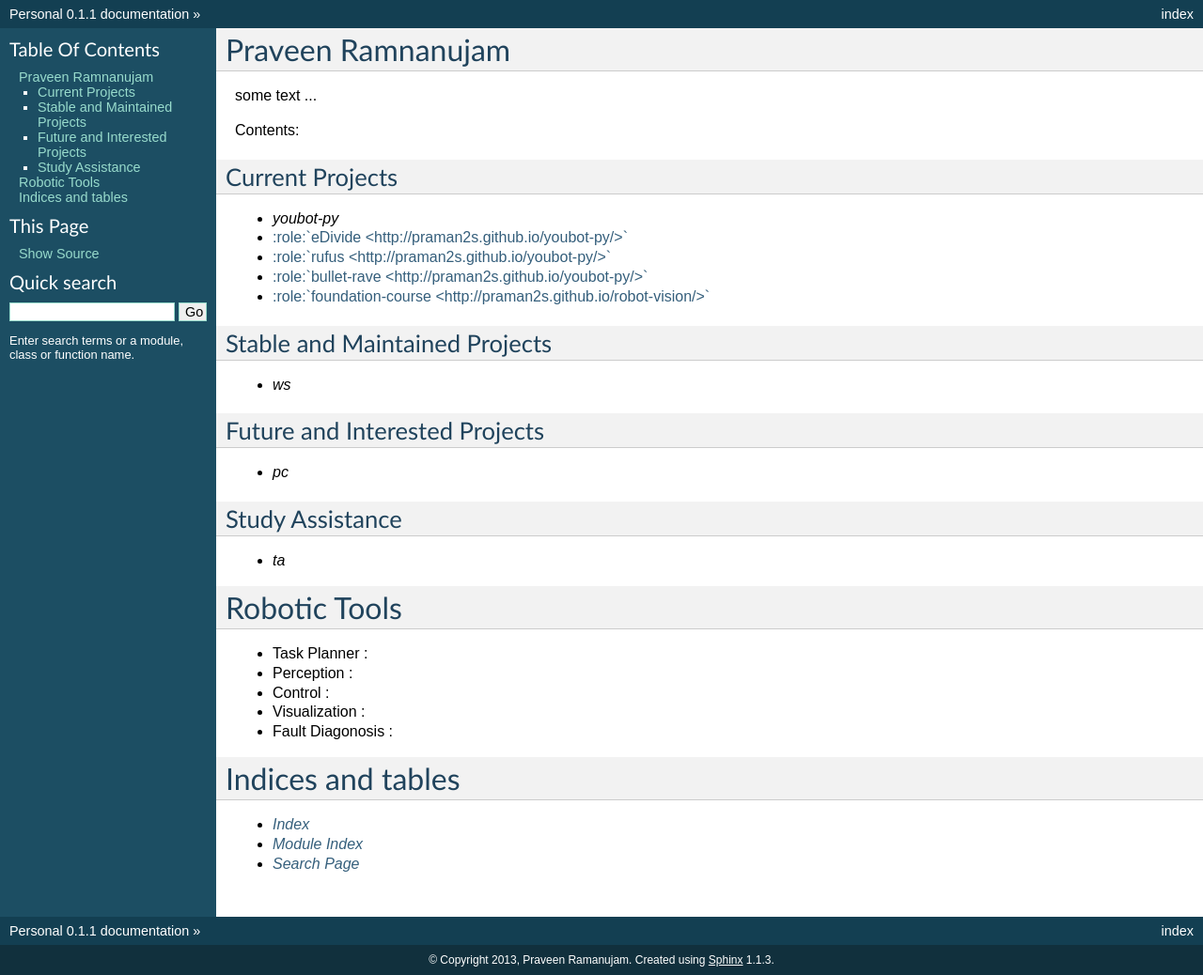
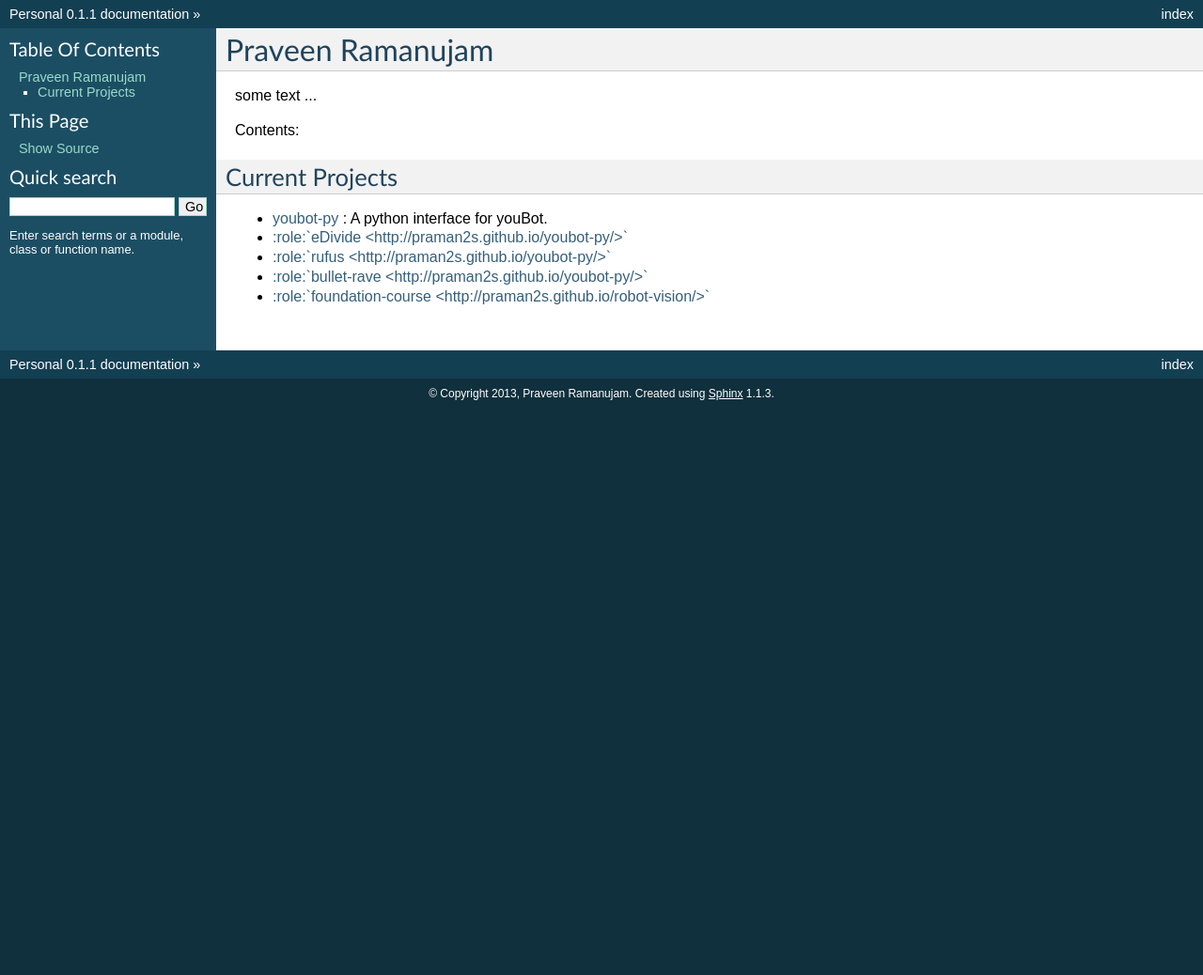
Before and after one commit to ashokvms/praman2s.github.io, a plain HTML site: page index.html in a window 1280 px wide. Shown: the whole page at 94% size. After the commit the page ends 800 px from the top, so only its background shows below. Drawn offline with Linux system fonts and the light colour scheme.

Commit message:
Added youbot-py reference

```diff
--- a/index.html
+++ b/index.html
@@ -8,7 +8,7 @@
   <head>
     <meta http-equiv="Content-Type" content="text/html; charset=utf-8" />
 
-    <title>Praveen Ramnanujam &mdash; Personal 0.1.1 documentation</title>
+    <title>Praveen Ramanujam &mdash; Personal 0.1.1 documentation</title>
 
     <link rel="stylesheet" href="_static/default.css" type="text/css" />
     <link rel="stylesheet" href="_static/pygments.css" type="text/css" />
@@ -43,8 +43,8 @@
         <div class="bodywrapper">
           <div class="body">
 
-  <div class="section" id="praveen-ramnanujam">
-<h1>Praveen Ramnanujam<a class="headerlink" href="#praveen-ramnanujam" title="Permalink to this headline">¶</a></h1>
+  <div class="section" id="praveen-ramanujam">
+<h1>Praveen Ramanujam<a class="headerlink" href="#praveen-ramanujam" title="Permalink to this headline">¶</a></h1>
 <p>some text ...</p>
 <p>Contents:</p>
 <div class="toctree-wrapper compound">
@@ -54,49 +54,13 @@
 <div class="section" id="current-projects">
 <h2>Current Projects<a class="headerlink" href="#current-projects" title="Permalink to this headline">¶</a></h2>
 <ul class="simple">
-<li><em class="xref std std-ref">youbot-py</em></li>
+<li><a class="reference external" href="http://praman2s.github.io/youbot-py/">youbot-py</a> : A python interface for youBot.</li>
 <li><a href="#id1"><span class="problematic" id="id2">:role:`eDivide &lt;http://praman2s.github.io/youbot-py/&gt;`</span></a></li>
 <li><a href="#id3"><span class="problematic" id="id4">:role:`rufus &lt;http://praman2s.github.io/youbot-py/&gt;`</span></a></li>
 <li><a href="#id5"><span class="problematic" id="id6">:role:`bullet-rave &lt;http://praman2s.github.io/youbot-py/&gt;`</span></a></li>
 <li><a href="#id7"><span class="problematic" id="id8">:role:`foundation-course &lt;http://praman2s.github.io/robot-vision/&gt;`</span></a></li>
 </ul>
 </div>
-<div class="section" id="stable-and-maintained-projects">
-<h2>Stable and Maintained Projects<a class="headerlink" href="#stable-and-maintained-projects" title="Permalink to this headline">¶</a></h2>
-<ul class="simple">
-<li><em class="xref std std-ref">ws</em></li>
-</ul>
-</div>
-<div class="section" id="future-and-interested-projects">
-<h2>Future and Interested Projects<a class="headerlink" href="#future-and-interested-projects" title="Permalink to this headline">¶</a></h2>
-<ul class="simple">
-<li><em class="xref std std-ref">pc</em></li>
-</ul>
-</div>
-<div class="section" id="study-assistance">
-<h2>Study Assistance<a class="headerlink" href="#study-assistance" title="Permalink to this headline">¶</a></h2>
-<ul class="simple">
-<li><em class="xref std std-ref">ta</em></li>
-</ul>
-</div>
-</div>
-<div class="section" id="robotic-tools">
-<h1>Robotic Tools<a class="headerlink" href="#robotic-tools" title="Permalink to this headline">¶</a></h1>
-<ul class="simple">
-<li>Task Planner :</li>
-<li>Perception :</li>
-<li>Control :</li>
-<li>Visualization :</li>
-<li>Fault Diagonosis :</li>
-</ul>
-</div>
-<div class="section" id="indices-and-tables">
-<h1>Indices and tables<a class="headerlink" href="#indices-and-tables" title="Permalink to this headline">¶</a></h1>
-<ul class="simple">
-<li><a class="reference internal" href="genindex.html"><em>Index</em></a></li>
-<li><a class="reference internal" href="py-modindex.html"><em>Module Index</em></a></li>
-<li><a class="reference internal" href="search.html"><em>Search Page</em></a></li>
-</ul>
 </div>
 
 
@@ -107,15 +71,10 @@
         <div class="sphinxsidebarwrapper">
   <h3><a href="#">Table Of Contents</a></h3>
   <ul>
-<li><a class="reference internal" href="#">Praveen Ramnanujam</a><ul>
+<li><a class="reference internal" href="#">Praveen Ramanujam</a><ul>
 <li><a class="reference internal" href="#current-projects">Current Projects</a></li>
-<li><a class="reference internal" href="#stable-and-maintained-projects">Stable and Maintained Projects</a></li>
-<li><a class="reference internal" href="#future-and-interested-projects">Future and Interested Projects</a></li>
-<li><a class="reference internal" href="#study-assistance">Study Assistance</a></li>
 </ul>
 </li>
-<li><a class="reference internal" href="#robotic-tools">Robotic Tools</a></li>
-<li><a class="reference internal" href="#indices-and-tables">Indices and tables</a></li>
 </ul>
 
   <h3>This Page</h3>
--- a/searchindex.js
+++ b/searchindex.js
@@ -1 +1 @@
-Search.setIndex({objects:{},terms:{control:[0,1],concept:1,text:[0,1],modul:[0,1],some:[0,1],indic:[0,1],tabl:[0,1],rave:0,stabl:0,index:[0,1],cours:[0,1],welcom:[],titl:[],praman2:0,content:[0,1],percept:[0,1],program:1,role:0,futur:0,interest:0,document:[],edivid:0,http:0,planner:[0,1],foundat:[0,1],tool:[0,1],assist:[0,1],visual:[0,1],task:[0,1],rufu:0,ramnanujam:0,search:[0,1],github:0,bullet:0,workshop:1,current:0,robot:[0,1],youbot:0,project:0,person:[],maintain:0,fault:[0,1],studi:[0,1],diagonosi:[0,1],page:[0,1],vision:[0,1],praveen:0},objtypes:{},titles:["Praveen Ramnanujam","Robotic Vision"],objnames:{},filenames:["index","index_bp"]})
+Search.setIndex({objects:{},terms:{control:[],concept:[],text:0,modul:[],some:0,indic:[],tabl:[],rave:0,stabl:[],index:[],cours:0,welcom:[],titl:[],praman2:0,content:0,ramanujam:0,percept:[],program:[],interfac:0,futur:[],interest:[],role:0,document:[],edivid:0,http:0,planner:[],python:0,foundat:0,tool:[],assist:[],visual:[],task:[],rufu:0,ramnanujam:[],search:[],github:0,bullet:0,workshop:[],current:0,robot:0,youbot:0,project:0,person:[],maintain:[],fault:[],studi:[],diagonosi:[],page:[],vision:0,praveen:0},objtypes:{},titles:["Praveen Ramanujam"],objnames:{},filenames:["index"]})
```
Also changed, not shown: _sources/index.txt, 3 other files.
